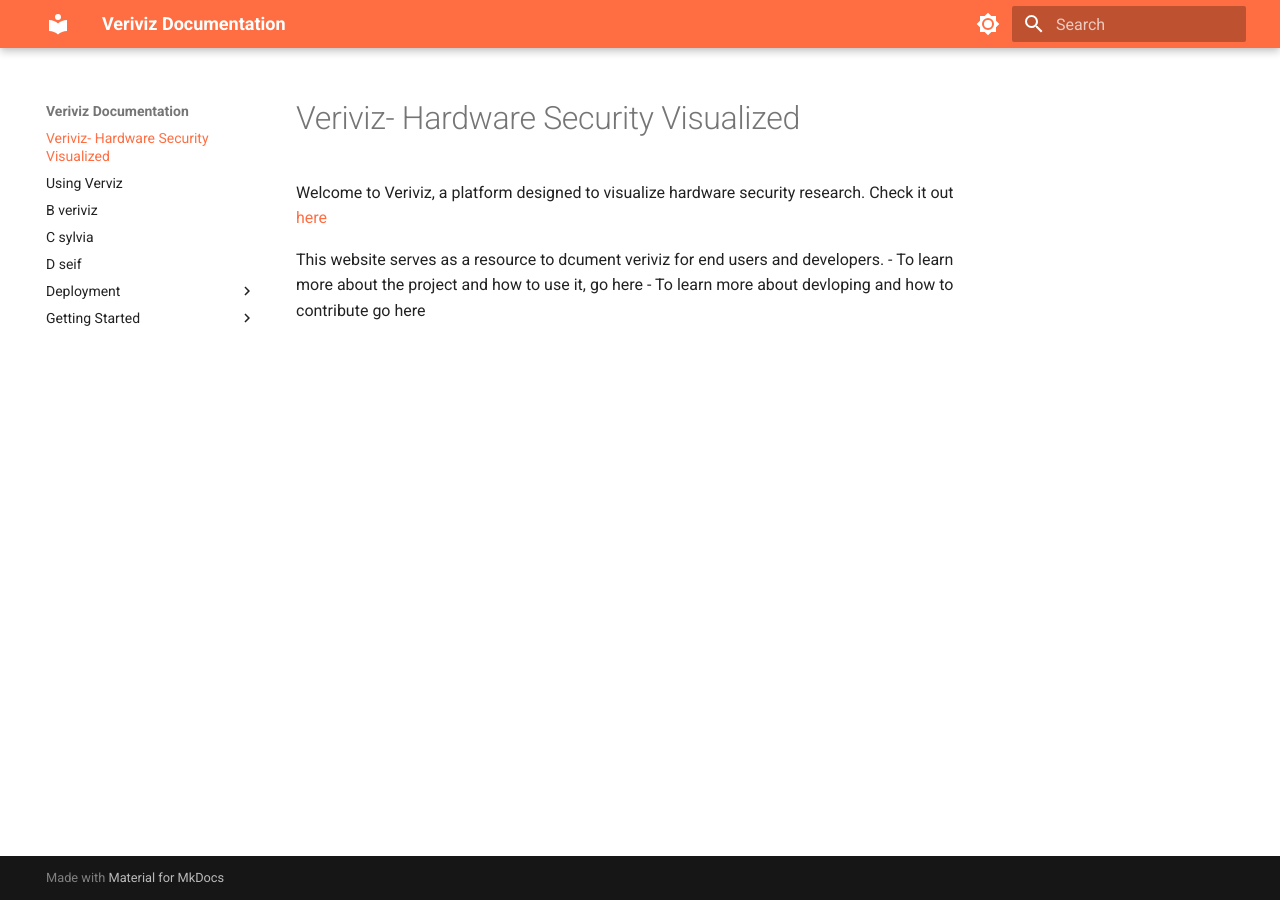
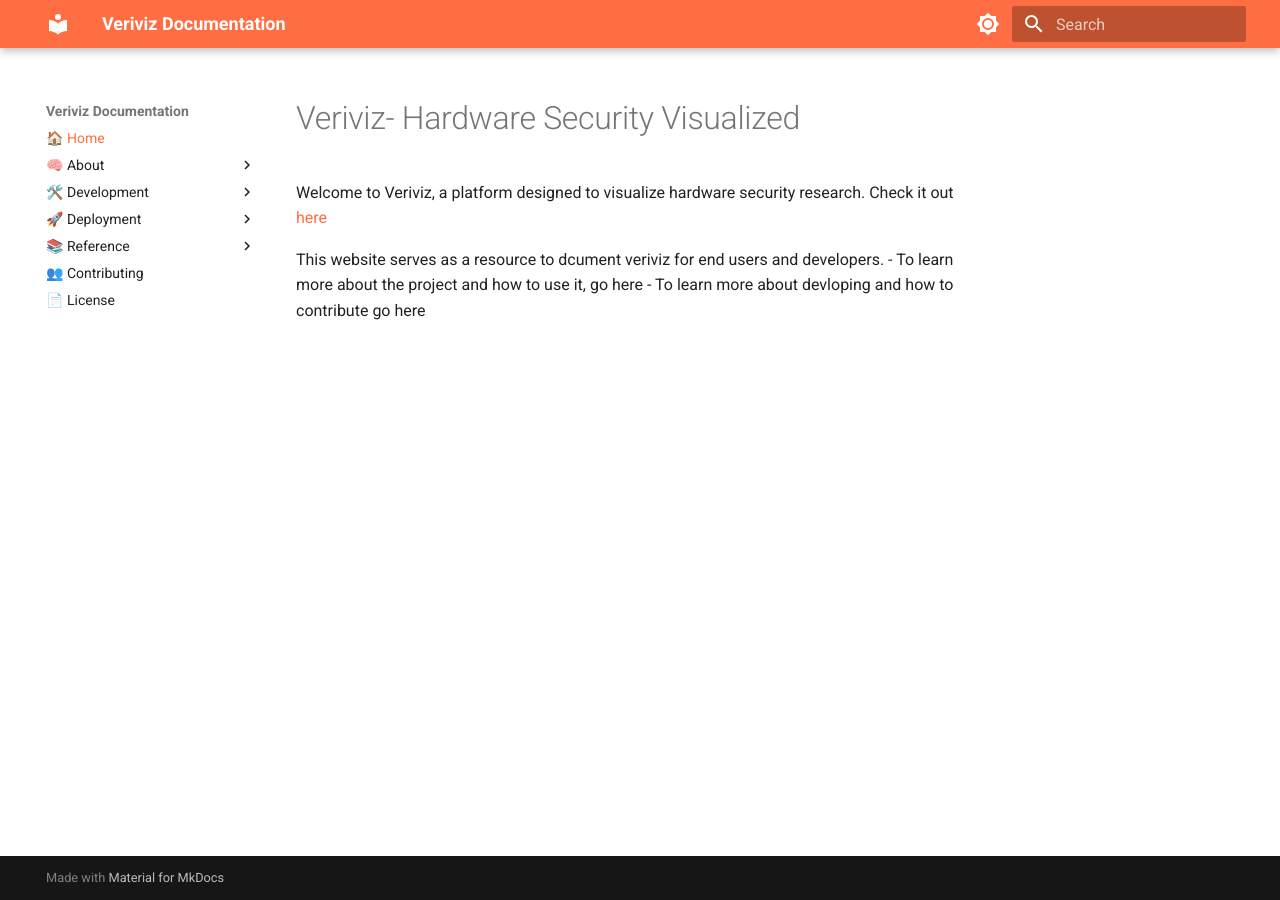
Before and after one commit to HWSec-UNC/veriviz-documentation, an MkDocs documentation site: the page built from docs/index.md, in a window 1280 px wide. Built offline with MkDocs 1.6.1 and Material for MkDocs 9.7.7, drawn with Linux system fonts in a browser that asks for light colours; some of the changed lines change nothing that is shown.

Commit message:
Added nav to yml

```diff
--- a/mkdocs.yml
+++ b/mkdocs.yml
@@ -24,6 +24,21 @@
         icon: material/brightness-4
         name: Switch to light mode
 
+nav:
+  - 🏠 Home: index.md
+  - 🧠 About:
+      - Overview: A_about.md
+      - Repository Structure: A_repo_structure.md
+  - 🛠️ Development:
+      - Using Devcontainers: devcontainers.md
+      - Using Verviz: A_using_verviz.md
+  - 🚀 Deployment:
+      - How to Deploy: B_how_to_deploy.md
+  - 📚 Reference:
+      - Sylvia Overview: sylvia.md
+      - Seif Overview: seif.md
+  - 👥 Contributing: contributing.md
+  - 📄 License: license.md
 
 markdown_extensions:
   - toc:
```
